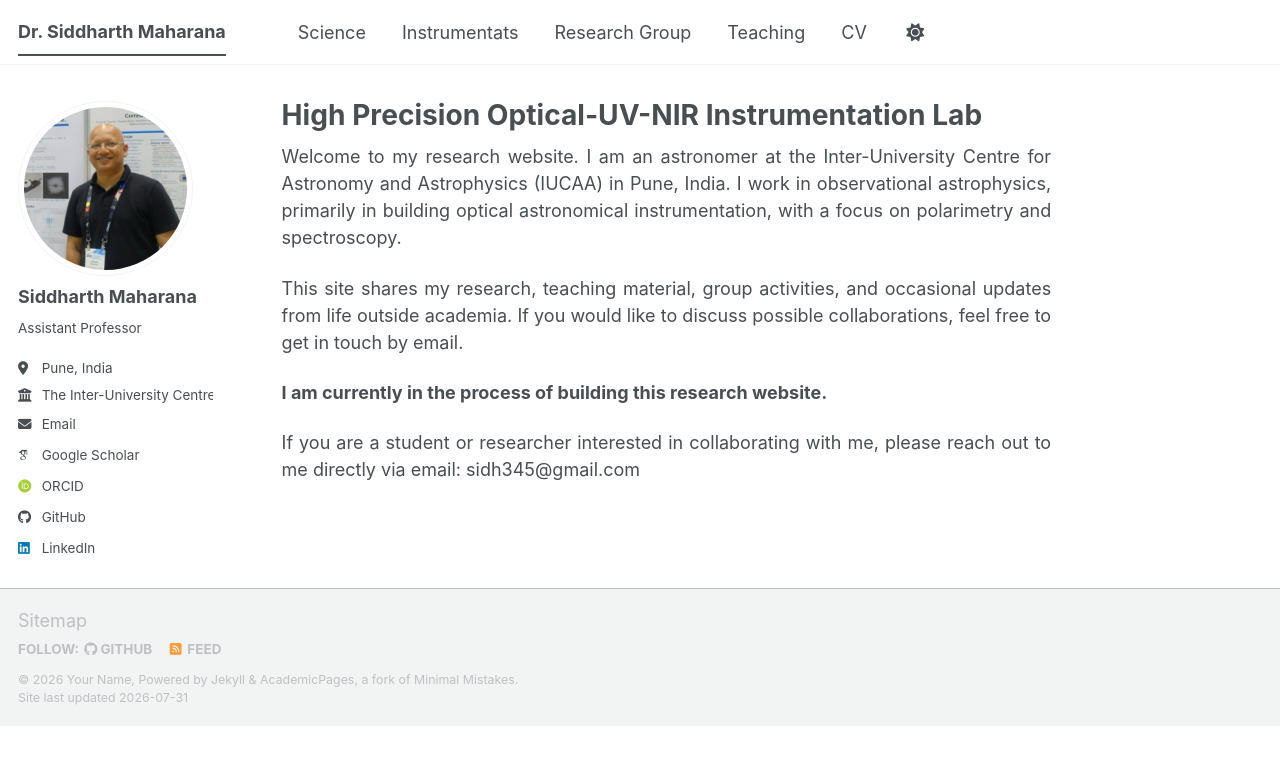
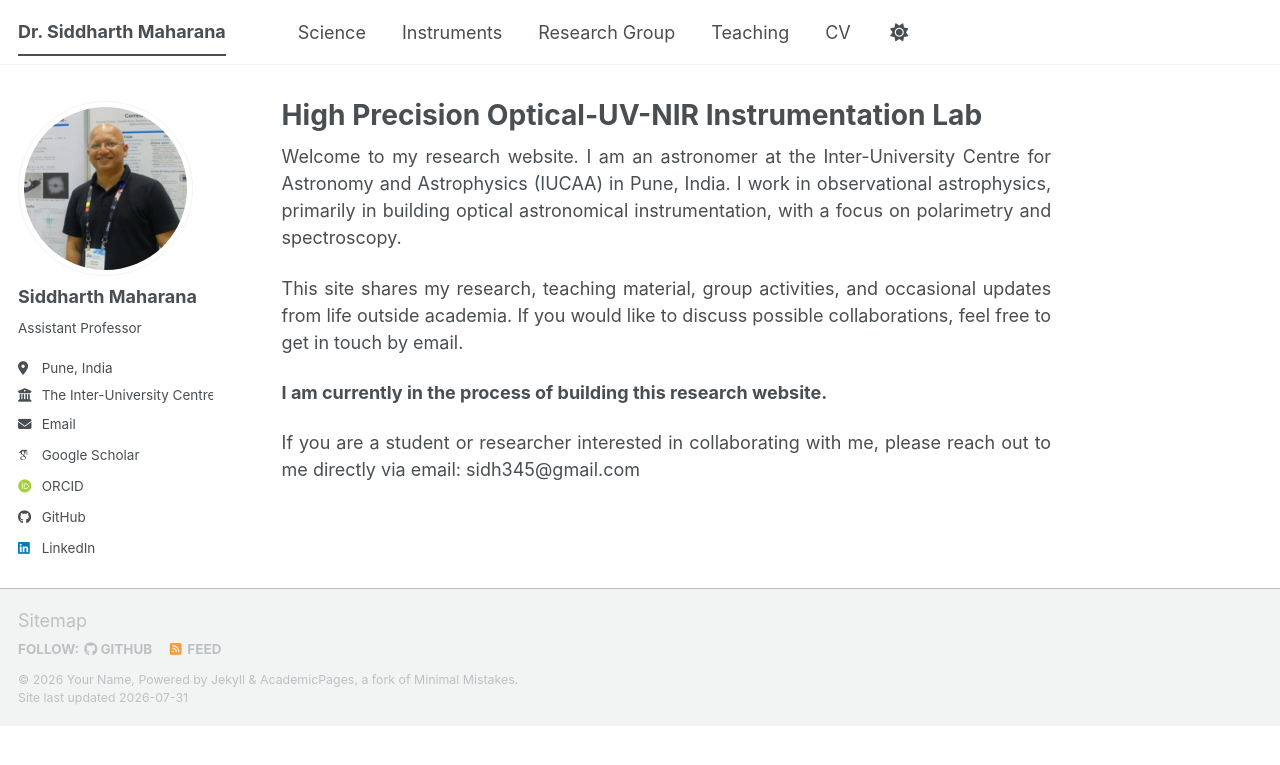
Before and after one commit to siddharth-maharana/siddharth-maharana.github.io, a Jekyll site: the page built from _pages/about.md, in a window 1280 px wide. Shown: the top 765 px of the page. Built offline with Jekyll 4.4.1, drawn with Linux system fonts in a browser that asks for light colours; some web fonts are replaced; a script bundle is joined from its source files by our own code; library files that are not in the unit come from our copies.

Commit message:
Update navigation.yml

```diff
--- a/_data/navigation.yml
+++ b/_data/navigation.yml
@@ -12,7 +12,7 @@ main:
   - title: "Science"
     url: /science/
 
-  - title: "Instrumentats"
+  - title: "Instruments"
     url: /instruments/
 
   - title: "Research Group"
```
